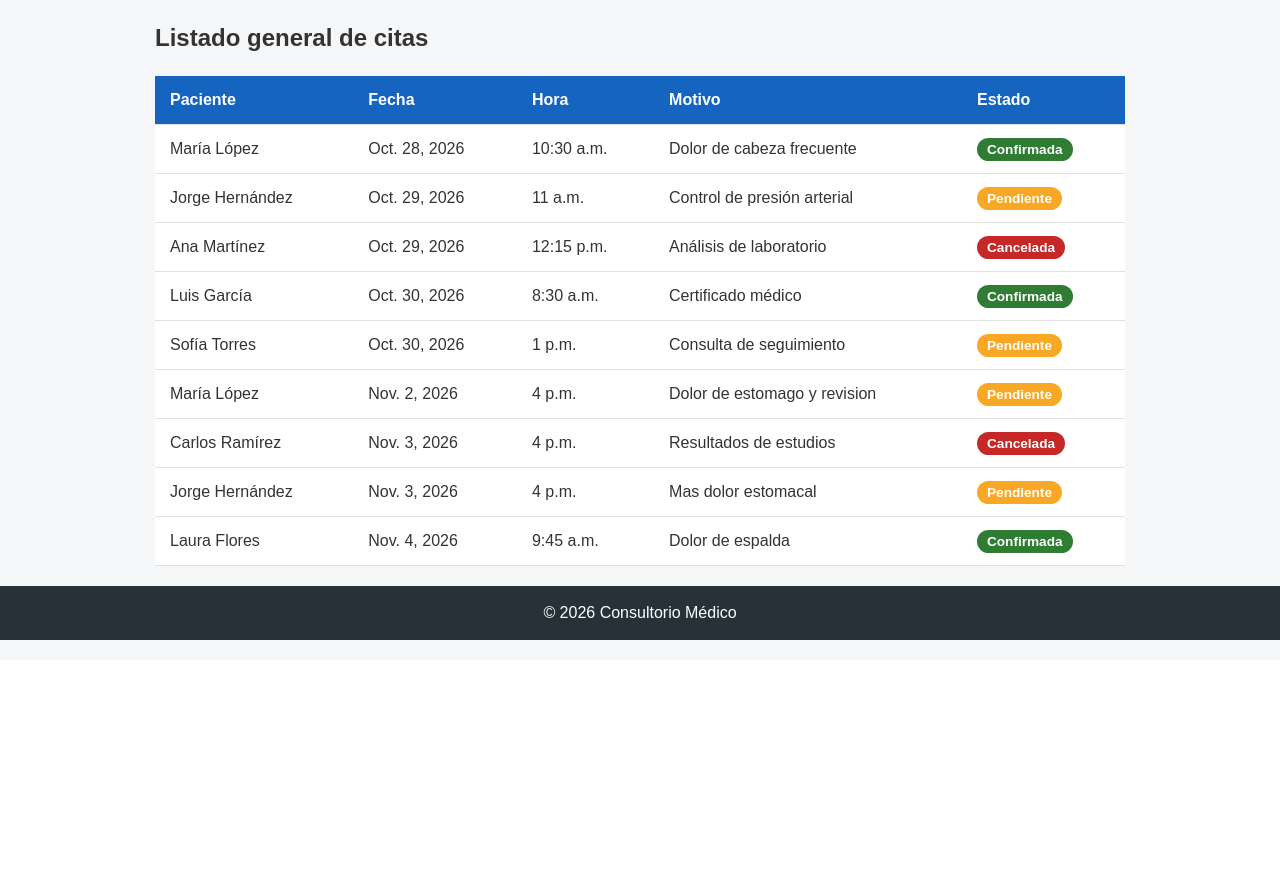
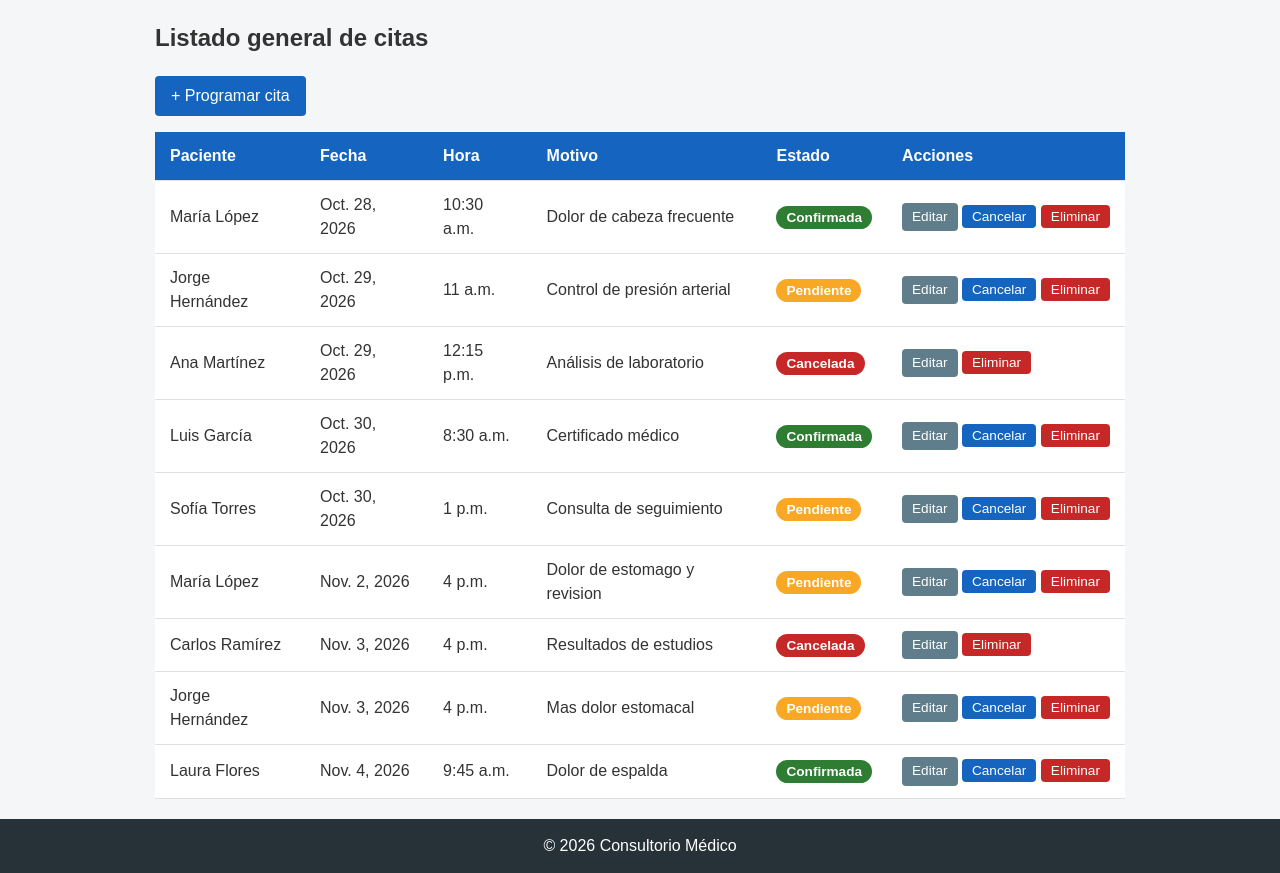
Before and after one commit to HanekawasBf/sistema-de-gesti-n-de-citas-m-dicas, a Django app: page /citas/ in a window 1280 px wide. Shown: the part 140-1013 px from the top of the page. Before the commit the page ends 780 px from the top, so only its background shows below. Run offline with Django 5.2, Linux system fonts and the light colour scheme; data comes from the database, SQL or seed files in the repository; both versions use the stored data as it was after the commit.

Commit message:
Practica 2.3: formularios, validaciones y CRUD de citas

```diff
--- a/citas/static/citas/estilos.css
+++ b/citas/static/citas/estilos.css
@@ -133,3 +133,98 @@ footer p {
         font-size: 0.9em;
     }
 }
+
+
+
+
+/* ---------- Botones ---------- */
+.boton {
+    display: inline-block;
+    background-color: #1565c0;
+    color: white !important;
+    padding: 8px 16px;
+    border: none;
+    border-radius: 4px;
+    text-decoration: none;
+    cursor: pointer;
+    font-size: 1em;
+}
+
+.boton:hover {
+    background-color: #0d47a1;
+}
+
+.boton.secundario {
+    background-color: #607d8b;
+}
+
+.boton.peligro {
+    background-color: #c62828;
+}
+
+/* ---------- Formularios ---------- */
+.formulario {
+    background-color: white;
+    padding: 20px;
+    border-radius: 6px;
+    box-shadow: 0 1px 4px rgba(0, 0, 0, 0.15);
+    max-width: 500px;
+}
+
+.campo {
+    margin-bottom: 15px;
+}
+
+.campo label {
+    display: block;
+    font-weight: bold;
+    margin-bottom: 4px;
+}
+
+.campo input,
+.campo select {
+    width: 100%;
+    padding: 8px;
+    border: 1px solid #bbb;
+    border-radius: 4px;
+    font-size: 1em;
+}
+
+.error {
+    color: #c62828;
+    font-size: 0.9em;
+    margin: 4px 0 0;
+}
+
+/* ---------- Mensajes ---------- */
+.mensaje {
+    padding: 12px 15px;
+    border-radius: 4px;
+    margin-bottom: 15px;
+}
+
+.mensaje.success {
+    background-color: #e8f5e9;
+    color: #2e7d32;
+    border-left: 4px solid #2e7d32;
+}
+
+.mensaje.error {
+    background-color: #ffebee;
+    color: #c62828;
+    border-left: 4px solid #c62828;
+}
+
+/* ---------- Acciones en tablas ---------- */
+.acciones {
+    white-space: nowrap;
+}
+
+.acciones form {
+    display: inline;
+}
+
+.acciones .boton {
+    padding: 4px 10px;
+    font-size: 0.85em;
+}
--- a/citas/templates/citas/base.html
+++ b/citas/templates/citas/base.html
@@ -20,6 +20,12 @@
     </nav>
 
     <main>
+        {% if messages %}
+            {% for mensaje in messages %}
+                <div class="mensaje {{ mensaje.tags }}">{{ mensaje }}</div>
+            {% endfor %}
+        {% endif %}
+
         {% block contenido %}{% endblock %}
     </main>
 
--- a/citas/templates/citas/lista_citas.html
+++ b/citas/templates/citas/lista_citas.html
@@ -4,6 +4,8 @@
 
 {% block contenido %}
     <h2>Listado general de citas</h2>
+
+    <p><a href="{% url 'nueva_cita' %}" class="boton">+ Programar cita</a></p>
 
     <div class="tabla-contenedor">
         <table>
@@ -14,6 +16,7 @@
                     <th>Hora</th>
                     <th>Motivo</th>
                     <th>Estado</th>
+                    <th>Acciones</th>
                 </tr>
             </thead>
             <tbody>
@@ -24,10 +27,26 @@
                     <td>{{ cita.hora }}</td>
                     <td>{{ cita.motivo }}</td>
                     <td><span class="estado {{ cita.estado|lower }}">{{ cita.estado }}</span></td>
+                    <td class="acciones">
+                        <a href="{% url 'editar_cita' cita.id %}" class="boton secundario">Editar</a>
+
+                        {% if cita.estado != 'Cancelada' %}
+                        <form method="post" action="{% url 'cancelar_cita' cita.id %}">
+                            {% csrf_token %}
+                            <button type="submit" class="boton">Cancelar</button>
+                        </form>
+                        {% endif %}
+
+                        <form method="post" action="{% url 'eliminar_cita' cita.id %}"
+                              onsubmit="return confirm('¿Eliminar esta cita definitivamente?');">
+                            {% csrf_token %}
+                            <button type="submit" class="boton peligro">Eliminar</button>
+                        </form>
+                    </td>
                 </tr>
                 {% empty %}
                 <tr>
-                    <td colspan="5">No hay citas registradas.</td>
+                    <td colspan="6">No hay citas registradas.</td>
                 </tr>
                 {% endfor %}
             </tbody>
--- a/citas/templates/citas/lista_pacientes.html
+++ b/citas/templates/citas/lista_pacientes.html
@@ -4,6 +4,7 @@
 
 {% block contenido %}
     <h2>Pacientes registrados</h2>
+    <p><a href="{% url 'nuevo_paciente' %}" class="boton">+ Registrar paciente</a></p>
 
     <div class="tabla-contenedor">
         <table>
@@ -23,7 +24,8 @@
                     <td>{{ paciente.apellido }}</td>
                     <td>{{ paciente.edad }}</td>
                     <td>{{ paciente.telefono }}</td>
-                    <td><a href="{% url 'detalle_paciente' paciente.id %}">Ver detalle</a></td>
+                    <td><a href="{% url 'detalle_paciente' paciente.id %}">Ver detalle</a> | <a href="{% url 'editar_paciente' paciente.id %}">Editar</a>
+                    </td>
                 </tr>
                 {% empty %}
                 <tr>
--- a/citas/urls.py
+++ b/citas/urls.py
@@ -7,4 +7,10 @@ urlpatterns = [
     path('pacientes/<int:id>/', views.detalle_paciente, name='detalle_paciente'),
     path('citas/', views.lista_citas, name='lista_citas'),
     path('citas/pendientes/', views.citas_pendientes, name='citas_pendientes'),
+    path('pacientes/nuevo/', views.nuevo_paciente, name='nuevo_paciente'),
+    path('pacientes/<int:id>/editar/', views.editar_paciente, name='editar_paciente'),
+    path('citas/nueva/', views.nueva_cita, name='nueva_cita'),
+    path('citas/<int:id>/editar/', views.editar_cita, name='editar_cita'),
+    path('citas/<int:id>/cancelar/', views.cancelar_cita, name='cancelar_cita'),
+    path('citas/<int:id>/eliminar/', views.eliminar_cita, name='eliminar_cita'),
 ]
--- a/citas/views.py
+++ b/citas/views.py
@@ -1,5 +1,8 @@
-from django.shortcuts import render, get_object_or_404
+from django.shortcuts import render, get_object_or_404, redirect
+from django.contrib import messages
+from django.views.decorators.http import require_POST
 from .models import Paciente, Cita
+from .forms import PacienteForm, CitaForm
 
 
 def inicio(request):
@@ -28,3 +31,89 @@ def lista_citas(request):
 def citas_pendientes(request):
     citas = Cita.objects.select_related('paciente').filter(estado='Pendiente').order_by('fecha', 'hora')
     return render(request, 'citas/citas_pendientes.html', {'citas': citas})
+
+def nuevo_paciente(request):
+    if request.method == 'POST':
+        form = PacienteForm(request.POST)
+        if form.is_valid():
+            form.save()
+            messages.success(request, 'Paciente registrado correctamente.')
+            return redirect('lista_pacientes')
+    else:
+        form = PacienteForm()
+    return render(request, 'citas/formulario.html', {
+        'form': form,
+        'titulo': 'Registrar paciente',
+        'volver': 'lista_pacientes',
+    })
+
+
+def editar_paciente(request, id):
+    paciente = get_object_or_404(Paciente, id=id)
+    if request.method == 'POST':
+        form = PacienteForm(request.POST, instance=paciente)
+        if form.is_valid():
+            form.save()
+            messages.success(request, 'Paciente actualizado correctamente.')
+            return redirect('detalle_paciente', id=paciente.id)
+    else:
+        form = PacienteForm(instance=paciente)
+    return render(request, 'citas/formulario.html', {
+        'form': form,
+        'titulo': 'Editar paciente',
+        'volver': 'lista_pacientes',
+    })
+
+
+def nueva_cita(request):
+    if request.method == 'POST':
+        form = CitaForm(request.POST)
+        if form.is_valid():
+            form.save()
+            messages.success(request, 'Cita médica registrada correctamente.')
+            return redirect('lista_citas')
+        for error in form.non_field_errors():
+            messages.error(request, error)
+    else:
+        form = CitaForm()
+    return render(request, 'citas/formulario.html', {
+        'form': form,
+        'titulo': 'Programar cita',
+        'volver': 'lista_citas',
+    })
+
+
+def editar_cita(request, id):
+    cita = get_object_or_404(Cita, id=id)
+    if request.method == 'POST':
+        form = CitaForm(request.POST, instance=cita)
+        if form.is_valid():
+            form.save()
+            messages.success(request, 'Cita médica actualizada correctamente.')
+            return redirect('lista_citas')
+        for error in form.non_field_errors():
+            messages.error(request, error)
+    else:
+        form = CitaForm(instance=cita)
+    return render(request, 'citas/formulario.html', {
+        'form': form,
+        'titulo': 'Editar cita',
+        'volver': 'lista_citas',
+    })
+
+
+@require_POST
+def cancelar_cita(request, id):
+    cita = get_object_or_404(Cita, id=id)
+    cita.estado = 'Cancelada'
+    cita.save()
+    messages.success(request, 'La cita ha sido cancelada correctamente.')
+    return redirect('lista_citas')
+
+
+@require_POST
+def eliminar_cita(request, id):
+    cita = get_object_or_404(Cita, id=id)
+    cita.delete()
+    messages.success(request, 'La cita ha sido eliminada correctamente.')
+    return redirect('lista_citas')
```
Also changed, not shown: citas/forms.py (added, +79 -0 lines), citas/templates/citas/formulario.html (added, +24 -0 lines), db.sqlite3.
